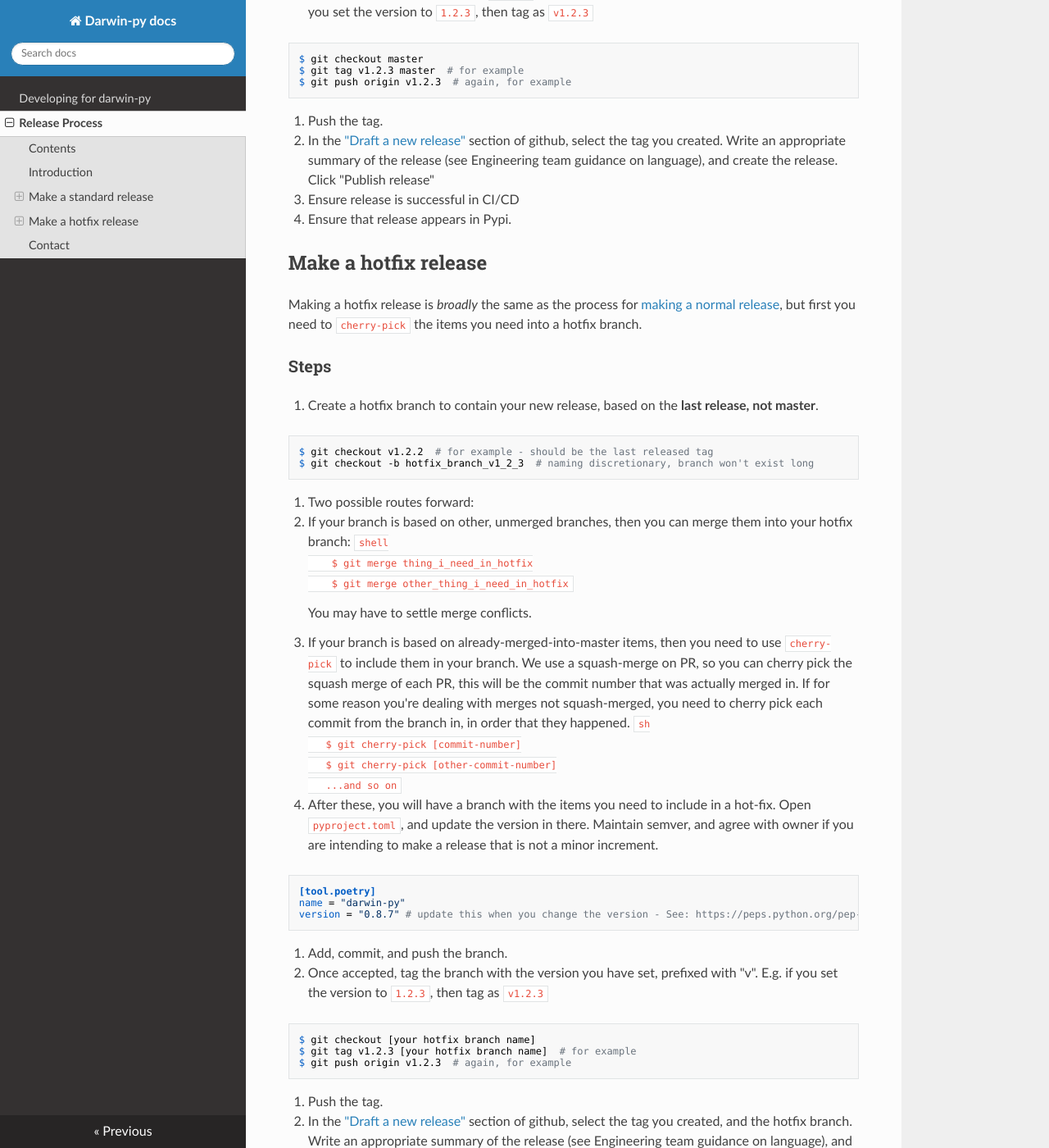
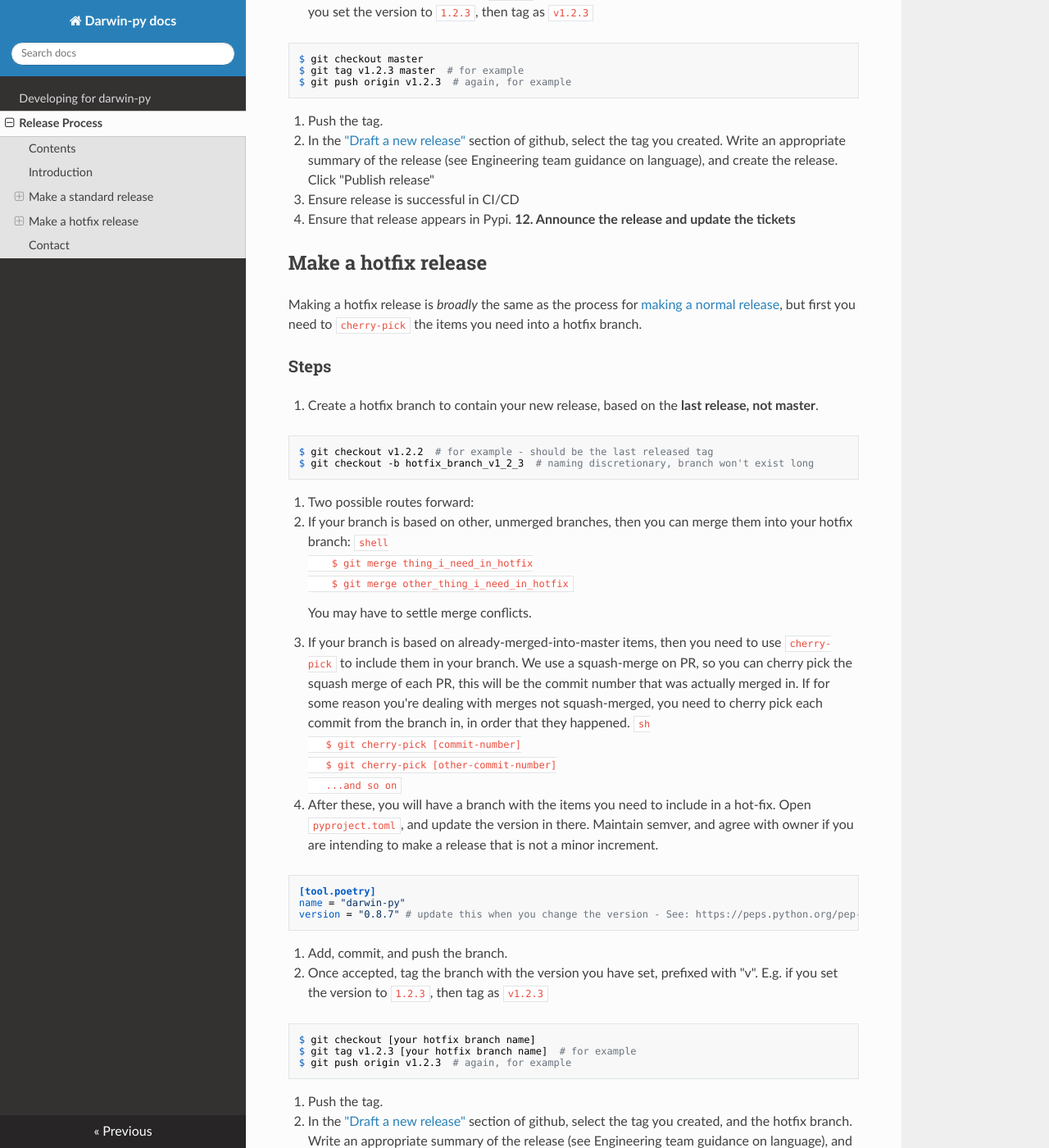
Before and after one commit to v7labs/darwin-py, an MkDocs documentation site: the page built from docs/release_process.md, in a window 1280 px wide and 1400 px high, scrolled down 1188 px. Shown: the whole window at 82% size. Built offline with MkDocs 1.6.1, drawn with Linux system fonts in a browser that asks for light colours; nearby versions of some CDN libraries; a script that is not in the unit is left out; some of the changed text lies outside the part shown.

Commit message:
Simple docs update

```diff
--- a/docs/release_process.md
+++ b/docs/release_process.md
@@ -45,6 +45,7 @@
 9.  In the ["Draft a new release"](https://github.com/v7labs/darwin-py/releases/new) section of github, select the tag you created.  Write an appropriate summary of the release (see Engineering team guidance on language), and create the release.  Click "Publish release"
 10. Ensure release is successful in CI/CD
 11. Ensure that release appears in Pypi.
+**12. Announce the release and update the tickets**
 
 ## Make a hotfix release
 
@@ -89,6 +90,7 @@
 7.  In the ["Draft a new release"](https://github.com/v7labs/darwin-py/releases/new) section of github, select the tag you created, and the hotfix branch.  Write an appropriate summary of the release (see Engineering team guidance on language), and create the release.  Click "Publish release"
 8.  Ensure release is successful in CI/CD
 9.  Ensure release is successful in Pypi
+**10. Announce the release and update the tickets**
 
 ## Contact
 
```
